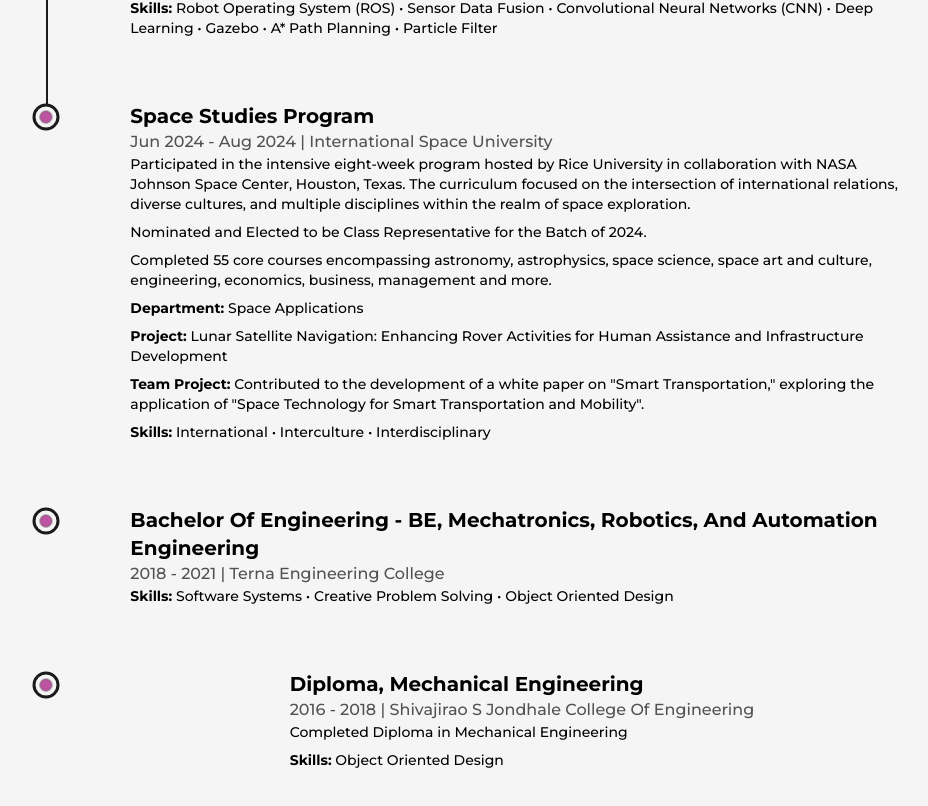
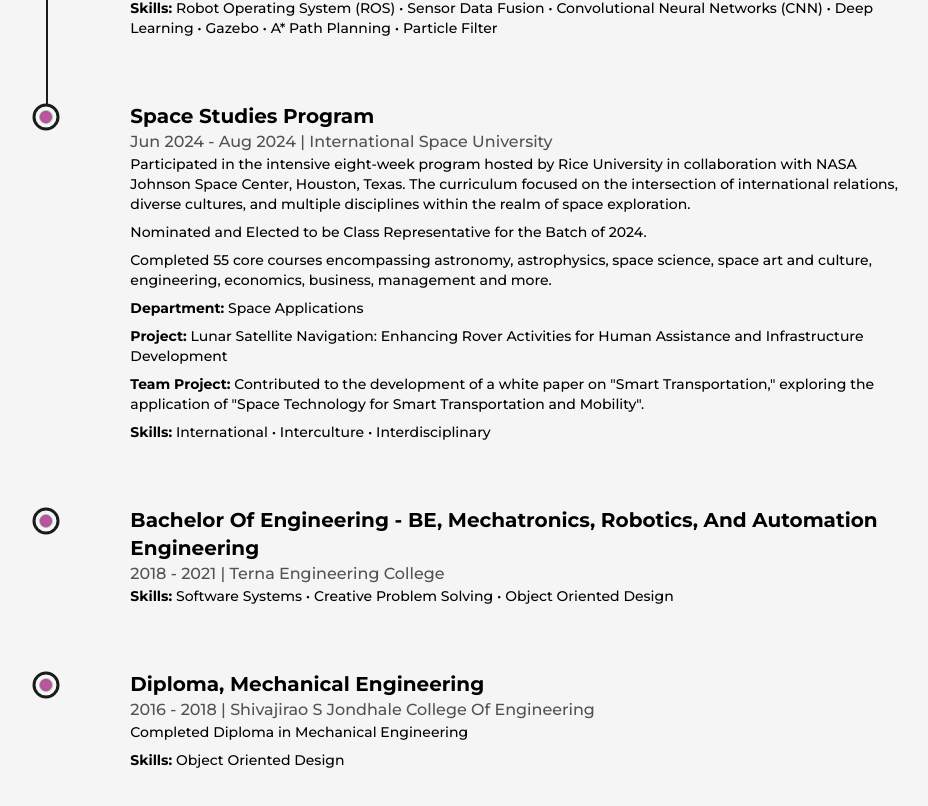
Before and after one commit to prathameshbarapatre5/Portfolio, a Next.js app: page /about in a window 1280 px wide. Shown: the part 2806-3612 px from the top of the page, without its empty margins (134-1062 px from the left). Built offline with nearby package versions, Linux system fonts and the light colour scheme.

Commit message:
Update Education.tsx

```diff
--- a/components/Education.tsx
+++ b/components/Education.tsx
@@ -5,7 +5,7 @@ import LiIcon from './LiIcon'
 
 const Details = ({ type, time, place, info }: any) => {
     const ref = useRef(null)
-    return <li ref={ref} className='my-8 first:mt-0 last:mb-0 w-[60%] mx-auto flex flex-col items-center justify-between md:w-[80%]'>
+    return <li ref={ref} className='my-8 first:mt-0 last:mb-0 w-[60%] mx-auto flex flex-col items-start justify-start md:w-[80%]'>
         <LiIcon reference={ref} />
         <motion.div
             initial={{ y: 50 }}
```
